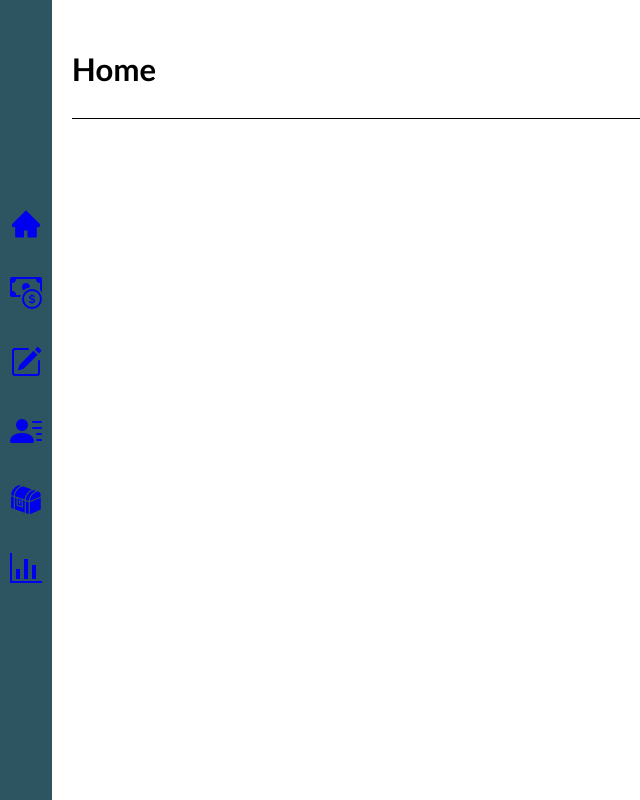
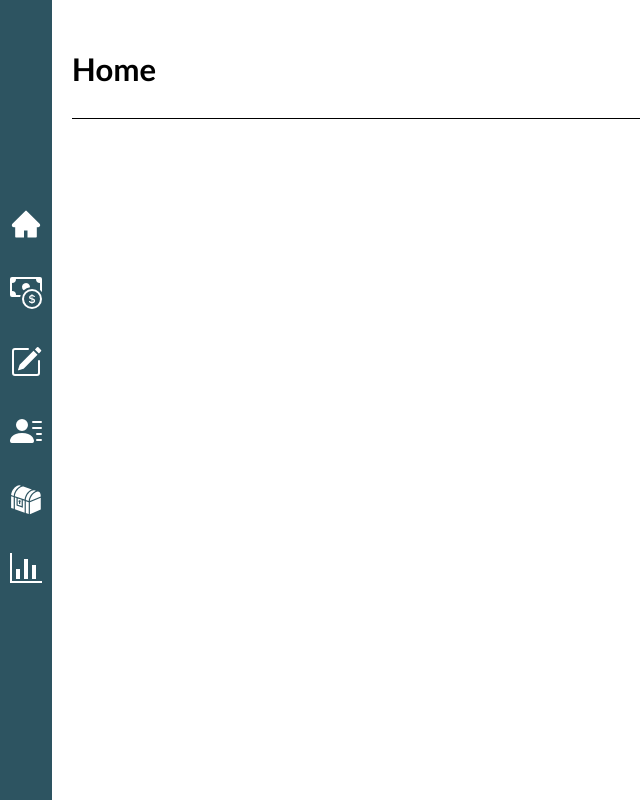
Before and after one commit to heitor2002/gerenciador-de-vendas, a React (Vite) app: page / in a window 1280 px wide. Shown: the whole page, without its empty margins (0-640 px from the left). Built offline with nearby package versions, Linux system fonts and the light colour scheme.

Commit message:
style: estilização de menu com links.

```diff
--- a/src/styles/components/_Header.scss
+++ b/src/styles/components/_Header.scss
@@ -1,4 +1,4 @@
-header{
+header {
   width: 20vw;
   height: 100vh;
   background-color: $primary-color;
@@ -7,23 +7,23 @@ header{
   color: white;
   position: sticky;
   top: 0;
-    h2{
+  h2 {
     font-size: 2rem;
   }
-    ul{
+  ul {
     list-style-type: none;
     margin-top: 30px;
-        a{
+    a {
       text-decoration: none;
-            li{
+      li {
         width: 100%;
         padding: 10px 0;
         background-color: transparent;
         margin-bottom: 10px;
         border: 1px solid #ccc;
         color: white;
-                transition: .3s;
-                &:hover{
+        transition: 0.3s;
+        &:hover {
           color: $primary-color;
           background-color: #ccc;
         }
@@ -32,27 +32,29 @@ header{
   }
 }
 
-.mobile-menu{
+.mobile-menu {
   height: 100vh;
   position: sticky;
   top: 0;
   background-color: $primary-color;
-    color: white;
   font-size: 2rem;
   padding: 0 10px;
   display: flex;
   justify-content: center;
   align-items: center;
-    nav{
-        ul{
+  nav {
+    ul {
       display: flex;
       flex-direction: column;
       gap: 30px;
-            li{
-                &:hover{
+      a {
+        color: white;
+        li {
+          &:hover {
             transform: scale(1.07);
           }
         }
       }
     }
   }
+}
--- a/src/styles/main.css
+++ b/src/styles/main.css
@@ -115,7 +115,6 @@ header ul a li:hover {
   position: sticky;
   top: 0;
   background-color: rgb(45, 84, 97);
-  color: white;
   font-size: 2rem;
   padding: 0 10px;
   display: flex;
@@ -127,7 +126,10 @@ header ul a li:hover {
   flex-direction: column;
   gap: 30px;
 }
-.mobile-menu nav ul li:hover {
+.mobile-menu nav ul a {
+  color: white;
+}
+.mobile-menu nav ul a li:hover {
   transform: scale(1.07);
 }
 
```
Also changed, not shown: 1 other file (tests, documents, lock files or other folders). Lines whose indentation alone changed are shown as unchanged.
